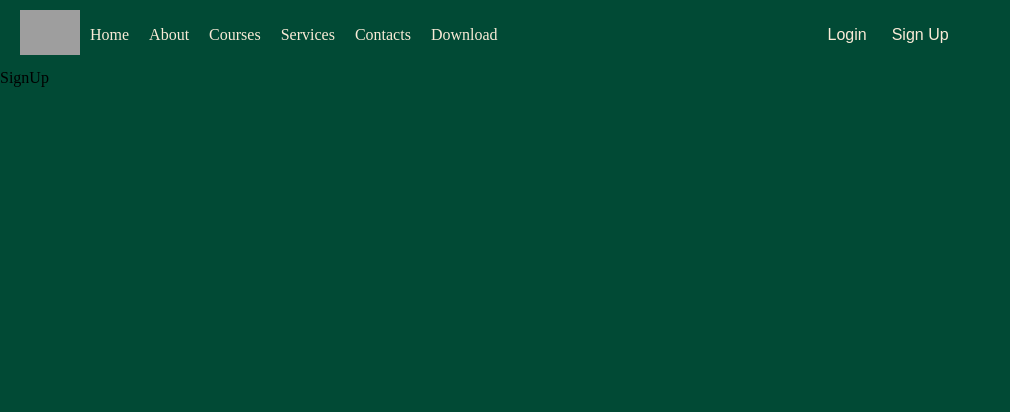
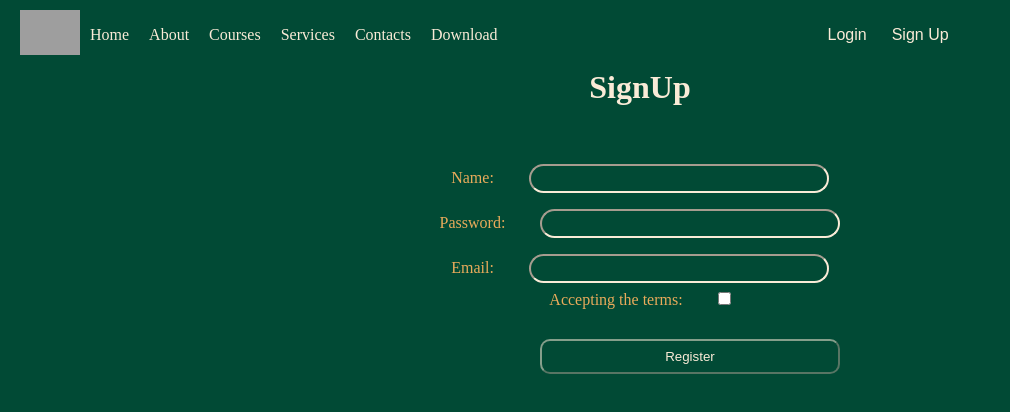
Before and after one commit to YanaKholod/Landing-page, a React (Create React App) app: page /signup in a window 1280 px wide. Shown: the top 412 px of the page, without its empty margins (0-1010 px from the left). Built offline with nearby package versions, Linux system fonts and the light colour scheme; grey boxes are pictures that could not be loaded.

Commit message:
10th commit

```diff
--- a/src/components/LogIn/Login.jsx
+++ b/src/components/LogIn/Login.jsx
@@ -10,30 +10,38 @@ export const Login = () => {
     reset,
   } = useForm();
   const onSubmit = (data) => {
-    alert(JSON.stringify(data));
+    console.log(data);
     reset();
   };
   return (
     <div className={s.login}>
       <h1> Authorization</h1>
       <form onSubmit={handleSubmit(onSubmit)}>
-        <label>First name:</label>
+        <div>
+          <label>Name:</label>
           <input
             className={s.inputs}
-          {...register("firstName", { required: "required field" })}
+            {...register("Name", { required: "Error!" })}
           />
           <div className={s.error}>
-          {errors?.firstName && <p>{errors?.firstName?.message || "Error!"}</p>}
+            {errors?.Name && <p>{errors?.Name?.message}</p>}
           </div>
-        <label>Last name:</label>
+        </div>
+        <div>
+          <label>Password:</label>
           <input
             className={s.inputs}
-          {...register("lastName", { required: "required field" })}
+            {...register("Password", { required: "Error!" })}
           />
           <div className={s.error}>
-          {errors?.lastName && <p>{errors?.lastName?.message || "Error!"}</p>}
+            {errors?.Password && <p>{errors?.Password?.message}</p>}
           </div>
-        <input type="Submit" value="Send the form" />
+        </div>
+        <div>
+          <button className={s.but} type="submit">
+            Send the form
+          </button>
+        </div>
       </form>
     </div>
   );
--- a/src/components/LogIn/Login.module.css
+++ b/src/components/LogIn/Login.module.css
@@ -1,6 +1,5 @@
 .login{
    text-align: center;
-
 }
 .login >h1{
    color: antiquewhite;
@@ -22,7 +21,7 @@ label{
    border-radius: 15px;
    border-color: antiquewhite;
 }
-input{
+.but{
    width: 300px;
    margin-top: 30px;
    padding: 8px;
--- a/src/components/SignUp/SignUp.jsx
+++ b/src/components/SignUp/SignUp.jsx
@@ -1,7 +1,67 @@
 import React from "react";
+import { useForm } from "react-hook-form";
+// import { useState, useRef } from "react";
+import s from "./SignUp.module.css";
 
 const SignUp = () => {
-  return <div>SignUp</div>;
+  const {
+    register,
+    handleSubmit,
+    formState: { errors },
+  } = useForm();
+  const onSubmit = (data) => {
+    console.log(data);
+  };
+  // const [submit, setSubmit] = useState([]);
+  return (
+    <div className={s.signup}>
+      <h1>SignUp</h1>
+      <form onSubmit={handleSubmit(onSubmit)}>
+        <div>
+          <label>Name:</label>
+          <input
+            className={s.inputs}
+            {...register("Name", { required: "Error!" })}
+          ></input>
+          <div className={s.error}>
+            {errors?.Password && <p>{errors?.Name?.message}</p>}
+          </div>
+        </div>
+        <div>
+          <label>Password:</label>
+          <input
+            className={s.inputs}
+            {...register("Password", { required: "Error!" })}
+          ></input>
+          <div className={s.error}>
+            {errors?.Password && <p>{errors?.Password?.message}</p>}
+          </div>
+        </div>
+        <div>
+          <label>Email:</label>
+          <input
+            className={s.inputs}
+            {...register("Email", { required: "Error!" })}
+          ></input>
+          <div className={s.error}>
+            {errors?.Email && <p>{errors?.Password?.message}</p>}
+          </div>
+        </div>
+        <div>
+          <label>Accepting the terms:</label>
+          <input
+            type="checkbox"
+            {...register("Submit", { required: "Error!" })}
+          ></input>
+        </div>
+        <div>
+          <button className={s.but} type="submit">
+            Register
+          </button>
+        </div>
+      </form>
+    </div>
+  );
 };
 
 export default SignUp;
--- a/src/components/SignUp/SignUp.module.css
+++ b/src/components/SignUp/SignUp.module.css
@@ -0,0 +1,34 @@
+.signup{
+   text-align: center;
+}
+h1{
+   color: antiquewhite;
+   text-align: center;
+   padding-bottom: 50px;
+}
+label{
+   color: rgb(233, 171, 91);
+   margin-right: 35px;
+}
+.error{
+   color: rgb(205, 78, 78);
+   margin-right: 90px;
+}
+.inputs{
+   width: 300px;
+   padding: 5px 20px;
+   margin: 8px 0;
+   border-radius: 15px;
+   border-color: antiquewhite;
+   color: antiquewhite;
+}
+.but{
+   width: 300px;
+   margin-top: 30px;
+   padding: 8px;
+   border-radius: 10px;
+   border-color: rgba(250, 235, 215, 0.533);
+   color: antiquewhite;
+   margin-left: 100px;
+
+}
```
Also changed, not shown: src/components/store.js (+0 -26 lines). Lines whose indentation alone changed are shown as unchanged.
